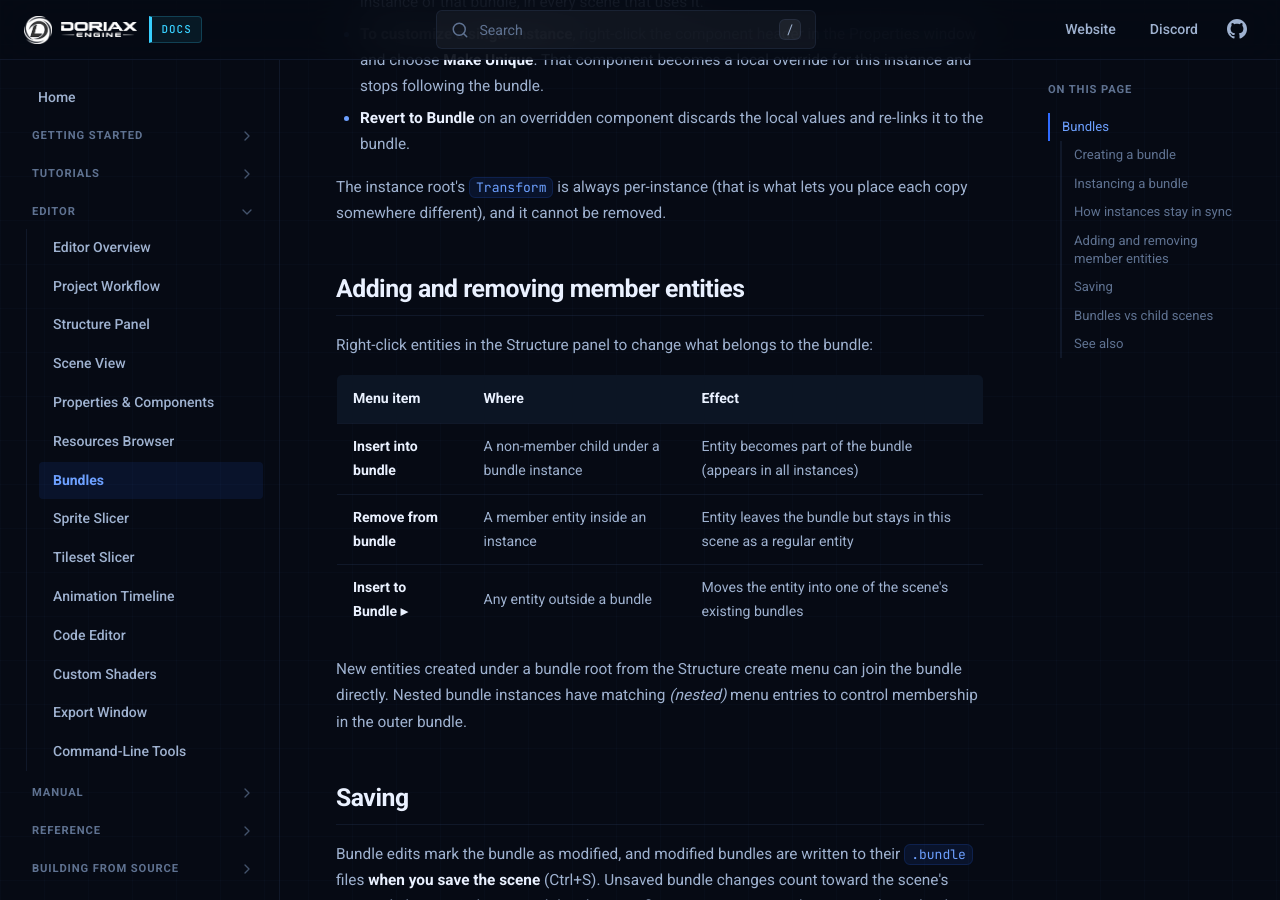
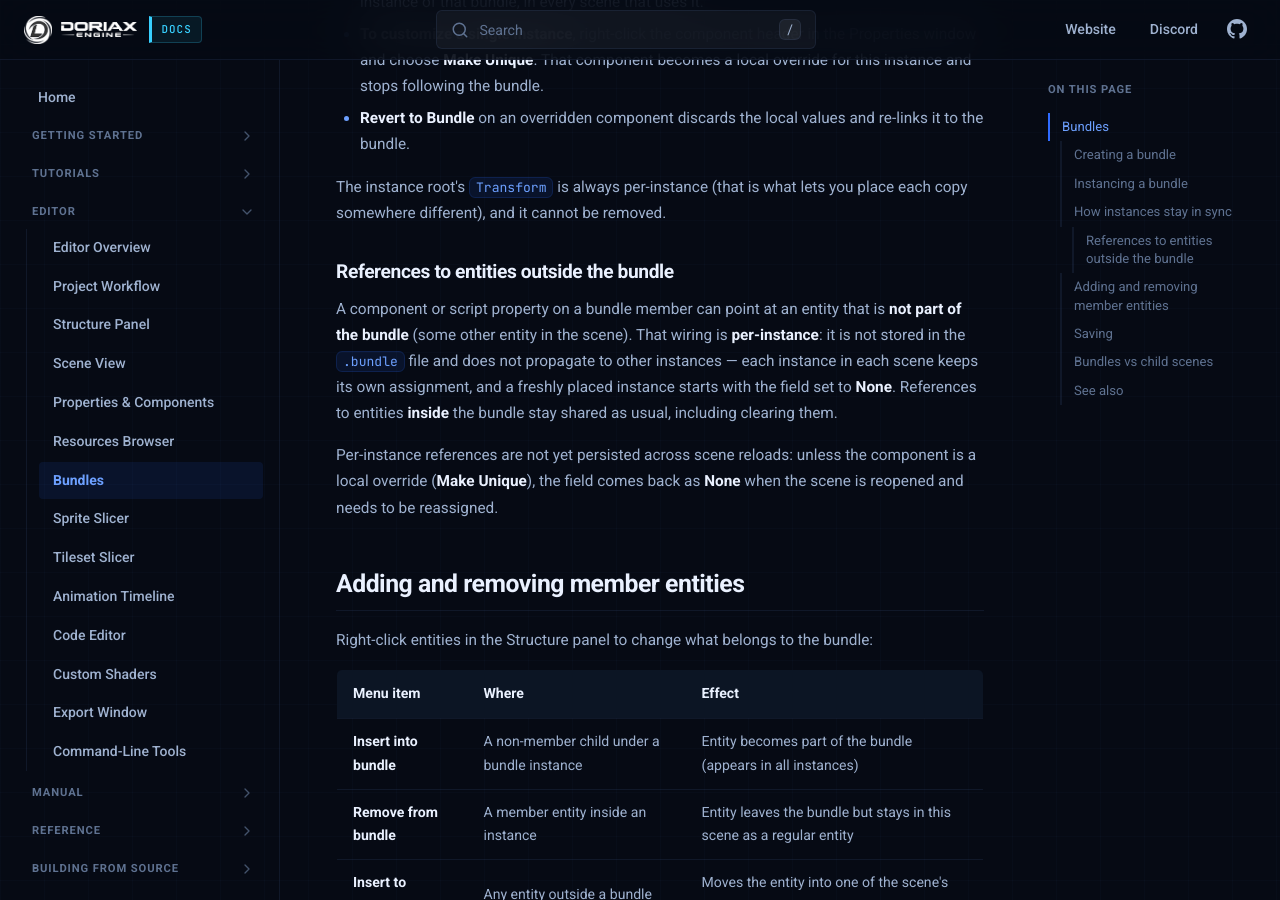
Before and after one commit to doriaxengine/doriax-docs, an MkDocs documentation site: the page built from docs/editor/bundles.md, in a window 1280 px wide and 900 px high, scrolled down 1245 px. Built offline with MkDocs 1.6.1, drawn with Linux system fonts in a browser that asks for light colours.

Commit message:
Added bundle entity references docs

```diff
--- a/docs/editor/bundles.md
+++ b/docs/editor/bundles.md
@@ -54,6 +54,19 @@ The bundle owns the component data. All instances read from it, so:
 The instance root's `Transform` is always per-instance (that is what lets you place
 each copy somewhere different), and it cannot be removed.
 
+### References to entities outside the bundle
+
+A component or script property on a bundle member can point at an entity that is
+**not part of the bundle** (some other entity in the scene). That wiring is
+**per-instance**: it is not stored in the `.bundle` file and does not propagate to
+other instances — each instance in each scene keeps its own assignment, and a
+freshly placed instance starts with the field set to **None**. References to
+entities **inside** the bundle stay shared as usual, including clearing them.
+
+Per-instance references are not yet persisted across scene reloads: unless the
+component is a local override (**Make Unique**), the field comes back as **None**
+when the scene is reopened and needs to be reassigned.
+
 ## Adding and removing member entities
 
 Right-click entities in the Structure panel to change what belongs to the bundle:
```
